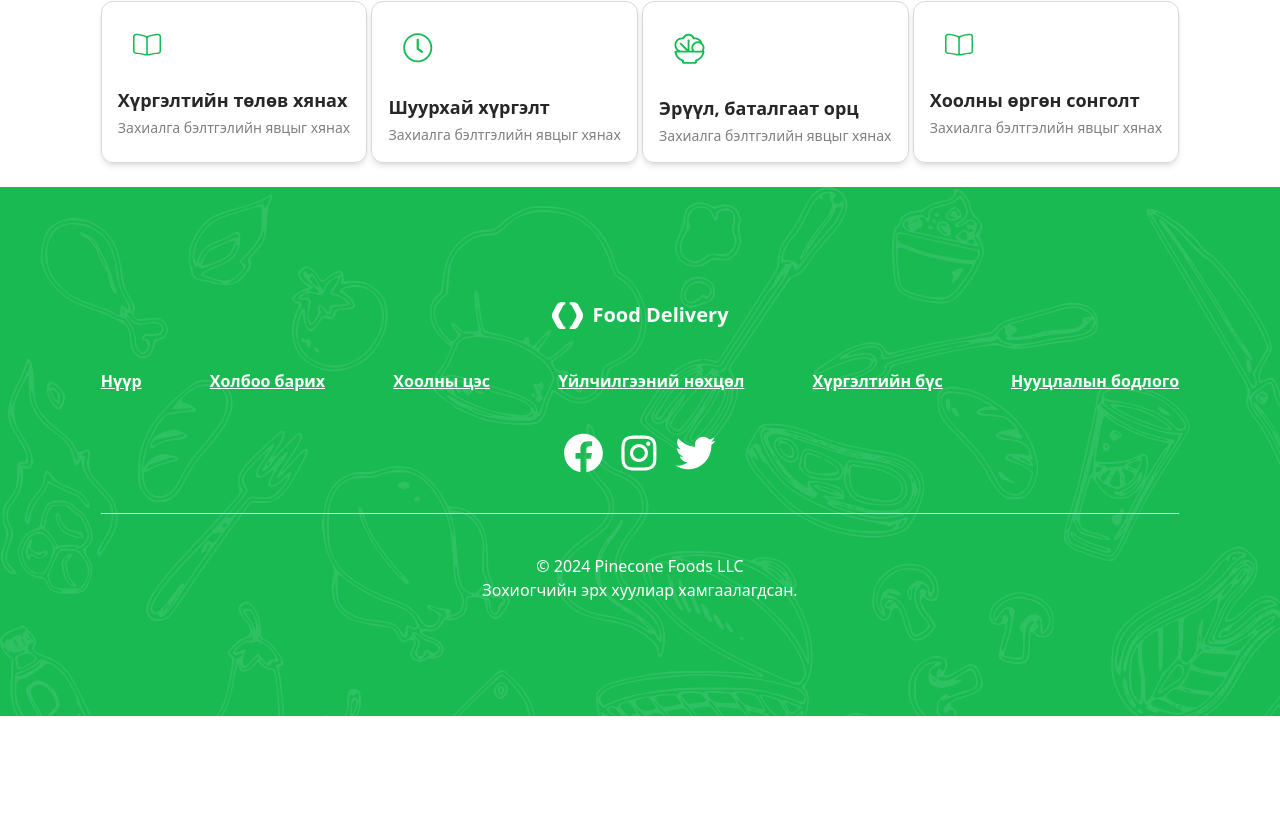
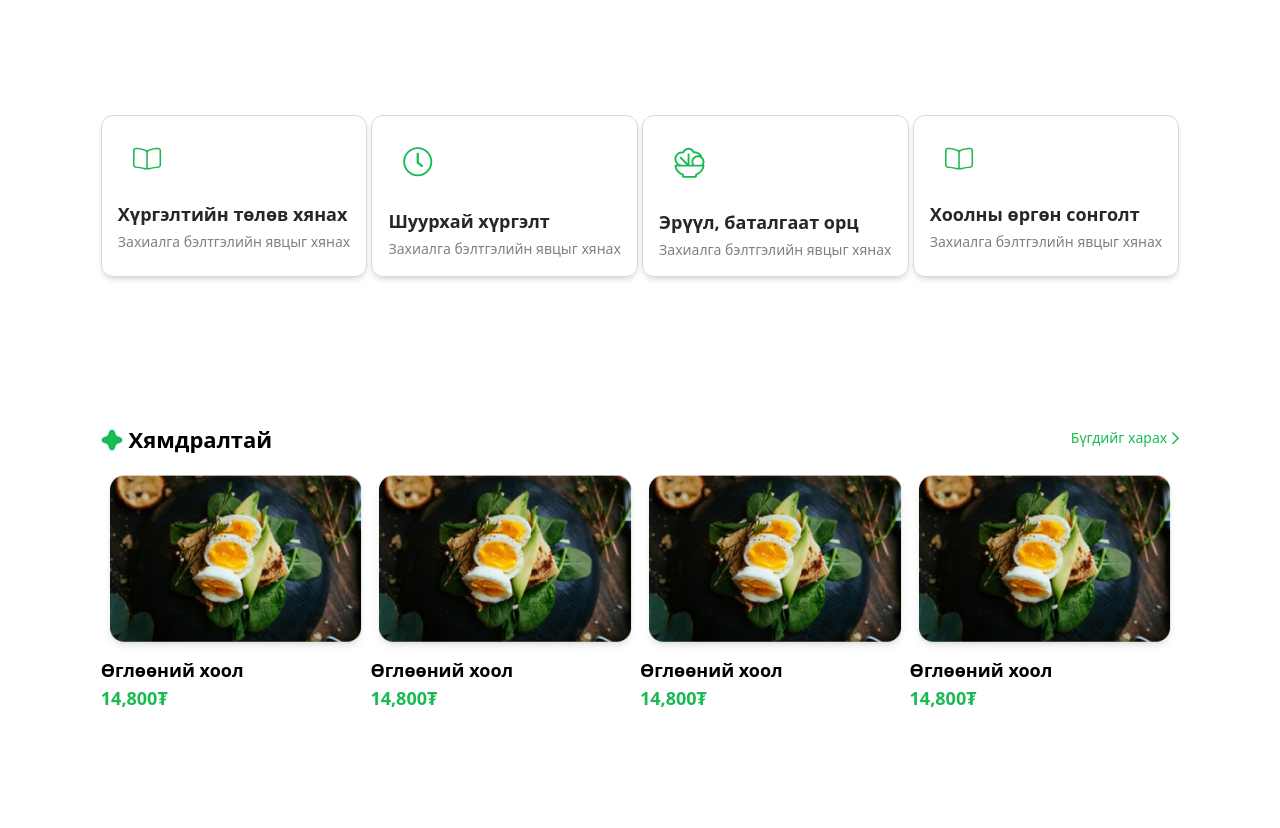
Before and after one commit to Lkhamjav-github/food-deliever, a Next.js app: page / in a window 1280 px wide. Shown: the part 782-1610 px from the top of the page. Before the commit the page ends 1498 px from the top, so only its background shows below. Built offline with nearby package versions, Linux system fonts and the light colour scheme.

Commit message:
products maked

```diff
--- a/src/components/Products.tsx
+++ b/src/components/Products.tsx
@@ -1,10 +1,57 @@
 import React from 'react'
+import { Star } from './icons/Star'
+import { Right } from './icons/Right'
+export const Products = (props: { name: string }) => {
 
-export const Products = () => {
     return (
         <div className='flex justify-center items-center'>
-            <div className='w-[88%] max-w-[1440px] flex justify-between px-6 py-2'>
-
+            <div className='w-[88%] max-w-[1440px] flex justify-between px-6 py-2 flex-col'>
+                <div className='flex justify-between w-full py-4'>
+                    <div className='flex justify-center items-center'>
+                        <Star />
+                        <h1 className='font-semibold text-[22px]'>{props.name}</h1>
+                    </div>
+                    <div className='flex justify-center items-center gap-[5px] h-[30px]'>
+                        <h2 className='text-green font-normal text-sm'>Бүгдийг харах</h2>
+                        <Right />
+                    </div>
+                </div>
+                {/* //maplanaa */}
+                <div className='flex justify-between pb-20'>
+                    <div>
+                        <img src="./egg.png" alt="" />
+                        <h1 className='font-semibold text-lg'>Өглөөний хоол</h1>
+                        <div>
+                            <h2 className='font-semibold text-lg text-green'>14,800₮</h2>
+                            <h2 className={`font-semibold text-lg text-black`}></h2>
+                        </div>
+                    </div>
+                    <div>
+                        <img src="./egg.png" alt="" />
+                        <h1 className='font-semibold text-lg'>Өглөөний хоол</h1>
+                        <div>
+                            <h2 className='font-semibold text-lg text-green'>14,800₮</h2>
+                            <h2 className={`font-semibold text-lg text-black`}></h2>
+                        </div>
+                    </div>
+                    <div>
+                        <img src="./egg.png" alt="" />
+                        <h1 className='font-semibold text-lg'>Өглөөний хоол</h1>
+                        <div>
+                            <h2 className='font-semibold text-lg text-green'>14,800₮</h2>
+                            <h2 className={`font-semibold text-lg text-black`}></h2>
+                        </div>
+                    </div>
+                    <div>
+                        <img src="./egg.png" alt="" />
+                        <h1 className='font-semibold text-lg'>Өглөөний хоол</h1>
+                        <div>
+                            <h2 className='font-semibold text-lg text-green'>14,800₮</h2>
+                            <h2 className={`font-semibold text-lg text-black`}></h2>
+                        </div>
+                    </div>
+                </div>
+                {/* //mapduusnaa */}
             </div>
         </div>
     )
--- a/src/components/Servicemenu.tsx
+++ b/src/components/Servicemenu.tsx
@@ -3,7 +3,7 @@ import React from 'react'
 export const Servicemenu = () => {
     return (
         <div className='flex justify-center items-center'>
-            <div className='w-[88%] max-w-[1440px] flex justify-between px-6 py-2'>
+            <div className='w-[88%] max-w-[1440px] flex justify-between px-6 py-[122px]'>
                 <div className='border-[#D6D8DB] border-[1px] p-4 rounded-xl  shadow-md  '>
                     <div className='p-[15px]'>
                         <svg width="29" height="23" viewBox="0 0 29 23" fill="none" xmlns="http://www.w3.org/2000/svg">
--- /dev/null
+++ b/src/components/icons/Right.tsx
@@ -0,0 +1,10 @@
+import React from 'react'
+
+export const Right = () => {
+    return (
+        <svg width="7" height="13" viewBox="0 0 7 13" fill="none" xmlns="http://www.w3.org/2000/svg">
+            <path d="M0.683594 0.289062L0.136719 0.808594C0.0273438 0.945312 0.0273438 1.16406 0.136719 1.27344L5.08594 6.25L0.136719 11.1992C0.0273438 11.3086 0.0273438 11.5273 0.136719 11.6641L0.683594 12.1836C0.820313 12.3203 1.01172 12.3203 1.14844 12.1836L6.89063 6.46875C7 6.33203 7 6.14062 6.89063 6.00391L1.14844 0.289062C1.01172 0.152344 0.820313 0.152344 0.683594 0.289062Z" fill="#18BA51" />
+        </svg>
+
+    )
+}
--- /dev/null
+++ b/src/components/icons/Star.tsx
@@ -0,0 +1,10 @@
+import React from 'react'
+
+export const Star = () => {
+    return (
+        <svg width="22" height="22" viewBox="0 0 22 22" fill="none" xmlns="http://www.w3.org/2000/svg">
+            <path d="M8.18645 2.60351C9.15292 -0.00834179 12.8471 -0.00833988 13.8136 2.60351L14.8427 5.38482C15.1466 6.20598 15.794 6.85341 16.6152 7.15727L19.3965 8.18645C22.0083 9.15292 22.0083 12.8471 19.3965 13.8136L16.6152 14.8427C15.794 15.1466 15.1466 15.794 14.8427 16.6152L13.8136 19.3965C12.8471 22.0083 9.15292 22.0083 8.18644 19.3965L7.15727 16.6152C6.85341 15.794 6.20598 15.1466 5.38482 14.8427L2.60351 13.8136C-0.00834179 12.8471 -0.00833988 9.15292 2.60351 8.18645L5.38482 7.15727C6.20598 6.85341 6.85341 6.20598 7.15727 5.38482L8.18645 2.60351Z" fill="#18BA51" />
+        </svg>
+
+    )
+}
--- a/src/pages/_app.tsx
+++ b/src/pages/_app.tsx
@@ -1,6 +1,7 @@
 import "@/styles/globals.css";
 import type { AppProps } from "next/app";
-
+import { Header } from "@/components/Header";
+import { Footer } from "@/components/Footer";
 export default function App({ Component, pageProps }: AppProps) {
   return <Component {...pageProps} />;
 }
--- a/src/pages/index.tsx
+++ b/src/pages/index.tsx
@@ -14,7 +14,10 @@ export default function Home() {
       <Header />
       <Homefood />
       <Servicemenu />
-      <Products />
+      <Products name=' Хямдралтай' />
+      <Products name='Үндсэн хоол' />
+      <Products name='Салад ба зууш' />
+      <Products name='Амттан' />
       <Footer />
     </>
   );
--- a/tailwind.config.ts
+++ b/tailwind.config.ts
@@ -13,6 +13,9 @@ const config: Config = {
         "gradient-conic":
           "conic-gradient(from 180deg at 50% 50%, var(--tw-gradient-stops))",
       },
+      colors: {
+        'green': '#18BA51',
+      },
     },
     fontFamily: {
       comportaa: ['Comfortaa'],
```
Also changed, not shown: public/egg.png (added).
